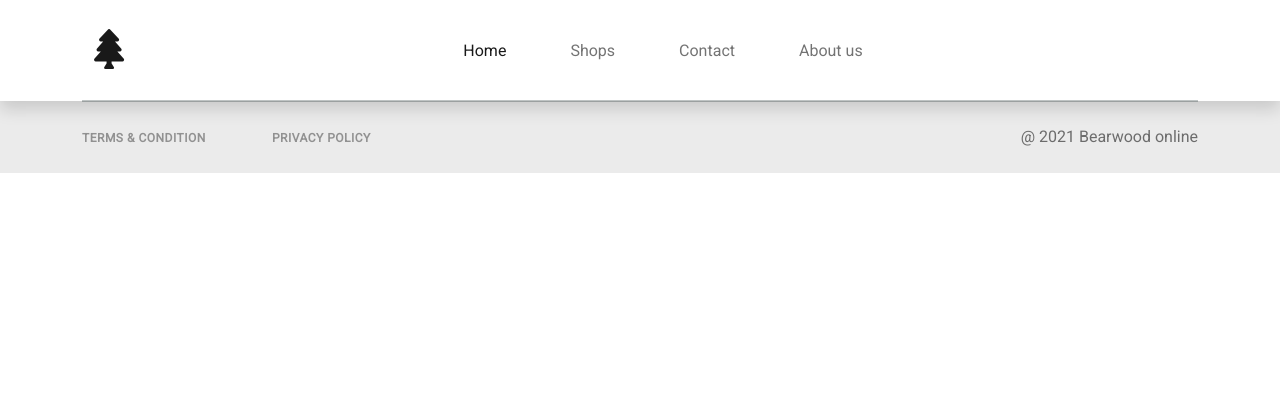
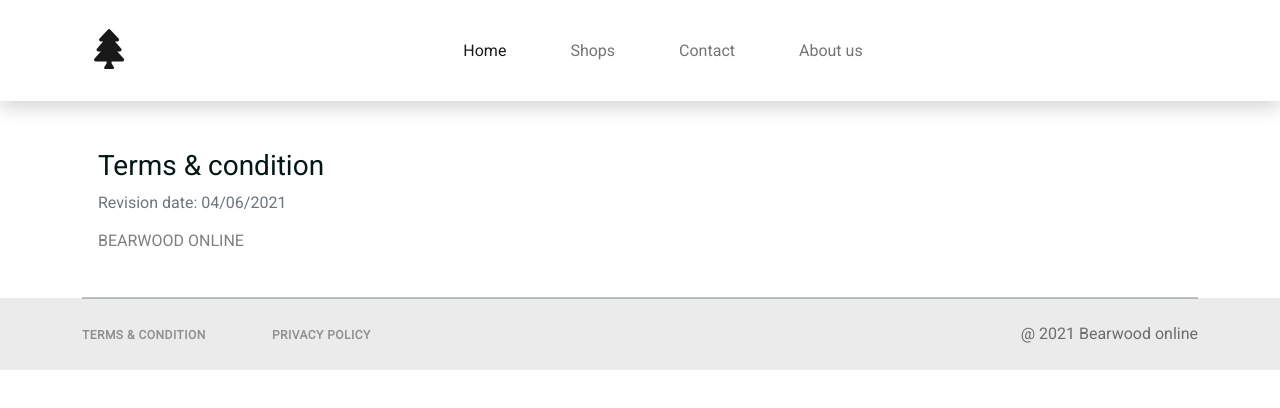
Before and after one commit to Waterball12/bearwood, a website built with Parcel: page src/views/terms.html in a window 1280 px wide. Built offline with nearby package versions, Linux system fonts and the light colour scheme.

Commit message:
FInish tems & condition page

```diff
--- a/src/views/terms.html
+++ b/src/views/terms.html
@@ -1,18 +1,27 @@
 <!DOCTYPE html>
 <html lang="en">
 <head>
-    <title>Bethel new life</title>
+    <title>Bearwood</title>
     <meta charset="utf-8">
     <meta name="viewport" content="width=device-width, initial-scale=1.0, shrink-to-fit=no">
     <link rel="stylesheet" href="https://cdnjs.cloudflare.com/ajax/libs/font-awesome/5.15.1/css/all.min.css">
     <link rel="stylesheet" href="../assets/css/index.scss" />
-    <link rel="stylesheet" href="../assets/css/views/home-styles.scss" />
 </head>
     <body>
         <main class="page-container">
             <!-- Navigation -->
             <include src="src/template/navigation.html"></include>
             <!--end of Navigation bar-->
+
+            <section class="container mt-5 w-100 flex-grow-1">
+                <div class="mb-5 px-3">
+                    <h3>Terms & condition</h3>
+                    <p class="text-body text-muted">
+                        Revision date: 04/06/2021
+                    </p>
+                    <h6 class="text-uppercase text-black-50">BEARWOOD online</h6>
+                </div>
+            </section>
 
             <div class="flex-shrink-0">
                 <!-- Footer -->
```
